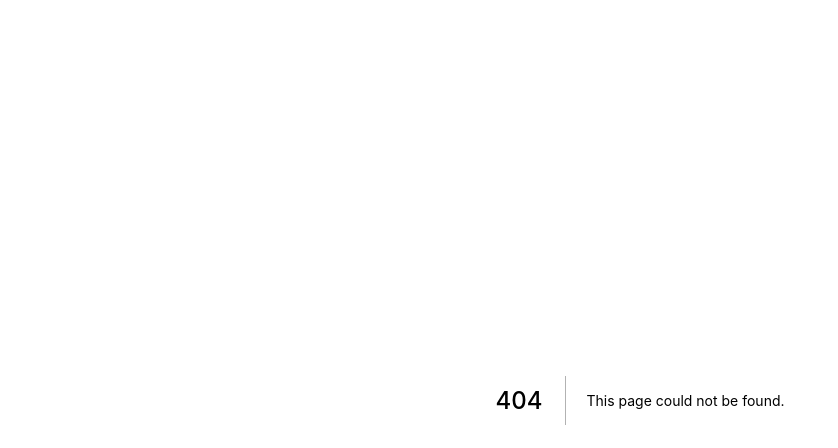
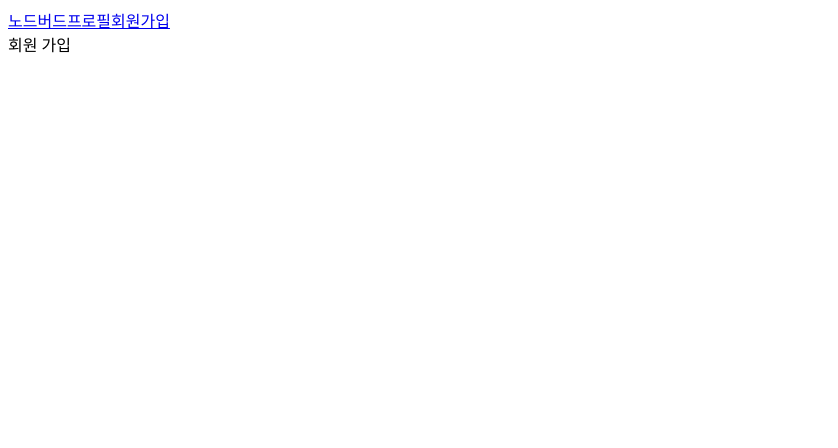
Before and after one commit to Tae-h/react-nodebird, a Next.js app in the folder ch1/front/: page /signup in a window 1280 px wide. Before the commit this address had no page. Shown: the top 448 px of the page, without its empty margins (0-838 px from the left). Built offline with nearby package versions, Linux system fonts and the light colour scheme.

Commit message:
[react-sns] nodebird ch1

```diff
--- /dev/null
+++ b/ch1/front/components/AppLayout.js
@@ -0,0 +1,25 @@
+
+import PropTypes from 'prop-types';
+import Link from 'next/link'; // 넥스트에서 지원
+
+const AppLayout = ( { children } ) => {
+
+
+    return (
+        <div>
+            <div>
+                <Link href="/"><a>노드버드</a></Link>
+                <Link href="/profile"><a>프로필</a></Link>
+                <Link href="/signup"><a>회원가입</a></Link>
+            </div>
+            { children }
+        </div>
+    )
+
+};
+
+AppLayout.propTypes = {
+    children: PropTypes.node.isRequired,
+}
+
+export default AppLayout;
--- /dev/null
+++ b/ch1/front/pages/signup.js
@@ -0,0 +1,12 @@
+import AppLayout from "../components/AppLayout";
+
+const Signup = () =>{
+
+    return (
+        <AppLayout>
+            <div>회원 가입</div>
+        </AppLayout>
+    )
+}
+
+export default Signup;
```
Also changed, not shown: ch1/front/package.json (+7 -0 lines), ch1/front/pages/index.js (+9 -2 lines), ch1/front/pages/profile.js (added, +13 -0 lines), 1 other file (tests, documents, lock files or other folders).
